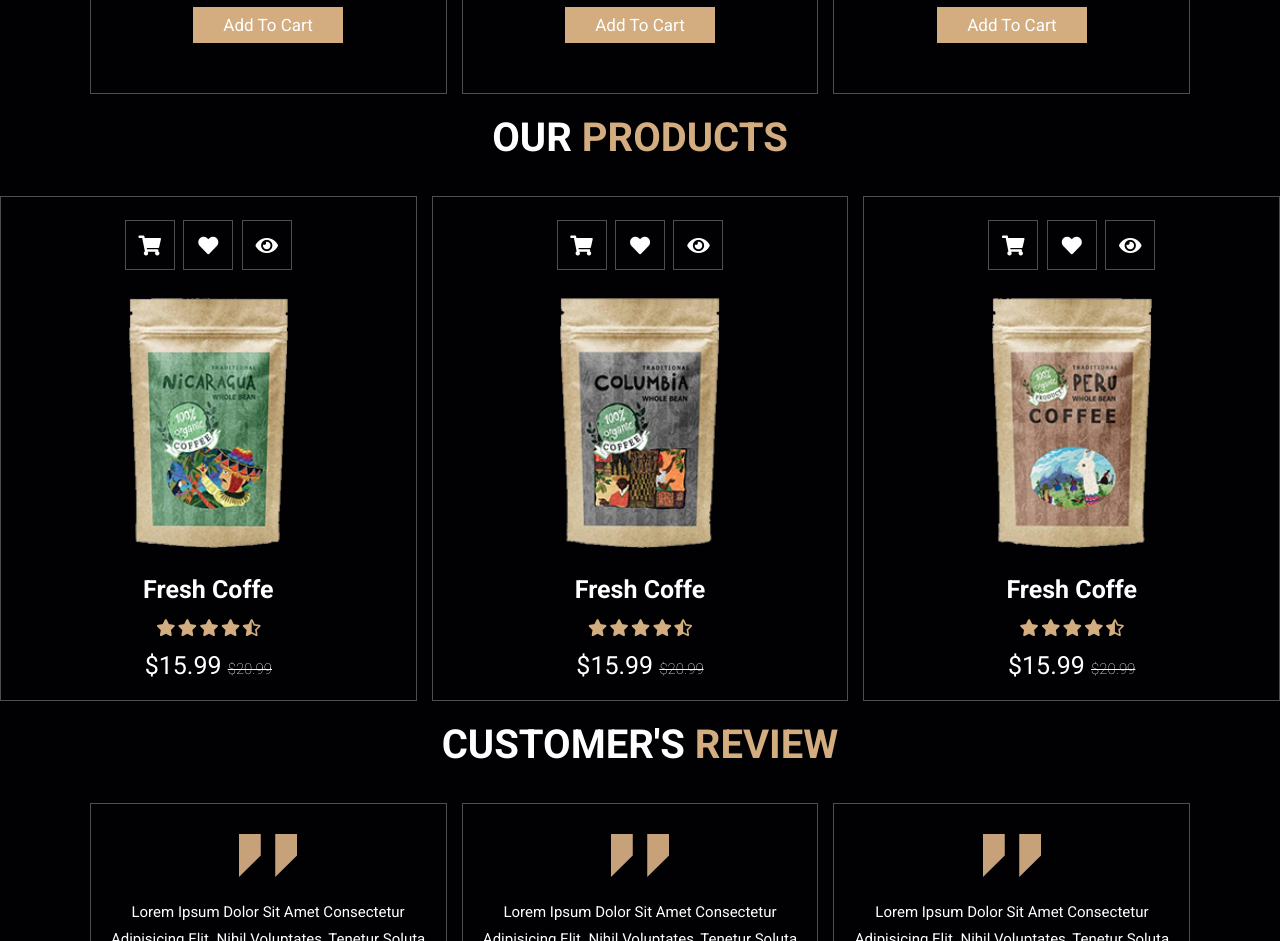
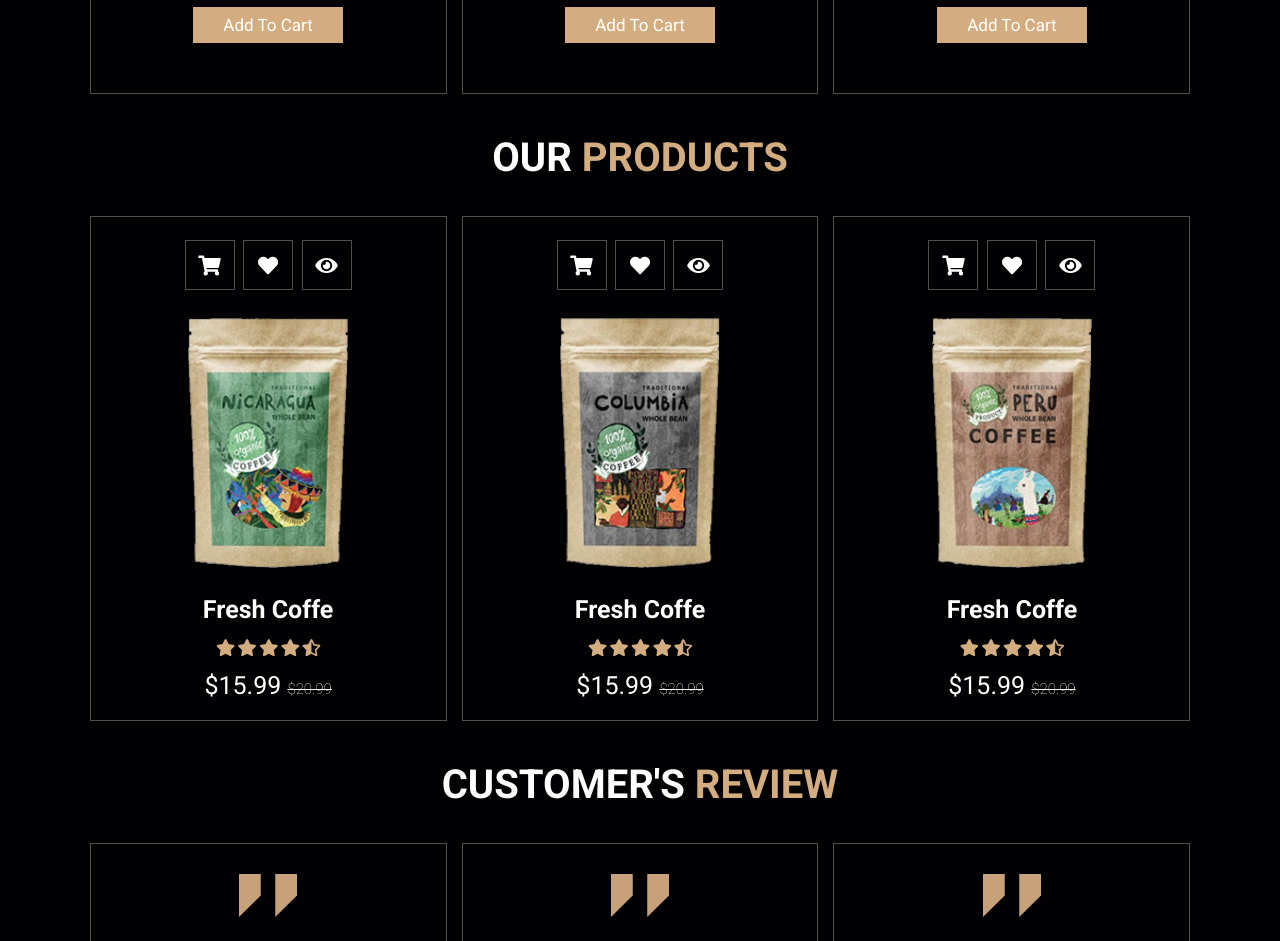
Before and after one commit to Blenybonze/coffe-shop, a plain HTML site: page index.html in a window 1280 px wide. Shown: the part 2185-3126 px from the top of the page. Drawn offline with Linux system fonts and the light colour scheme.

Commit message:
pequena correção na tag

```diff
--- a/index.html
+++ b/index.html
@@ -170,7 +170,7 @@
     <!--    Menu section ends  -->
 
     <!--    Products section starts  -->
-    <sextion class="products" id="products">
+    <section class="products" id="products">
         <h1 class="heading">our <span>products</span></h1>
 
         <div class="box-container">
@@ -241,7 +241,7 @@
             </div>
 
         </div>
-    </sextion>
+    </section>
     <!--    Products section ends  -->
 
     <!--    Review section starts  -->
```
